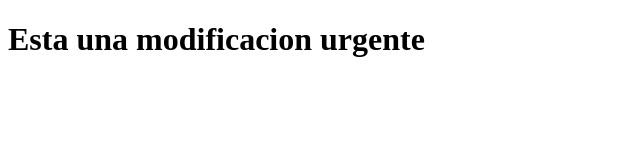
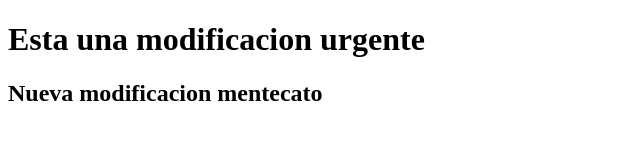
Before and after one commit to Kaotico88/mi-proyectoPrueba01, a plain HTML site: page index.html in a window 1280 px wide. Shown: the whole page, without its empty margins (0-640 px from the left). Drawn offline with Linux system fonts and the light colour scheme.

Commit message:
ahora el proyecto ya se cambio pr cuarta vez

```diff
--- a/index.html
+++ b/index.html
@@ -8,5 +8,8 @@
 </head>
 <body>
     <h1>Esta una modificacion urgente</h1>
+    <h2>Nueva modificacion mentecato</h2>
+
+
 </body>
 </html>
```
